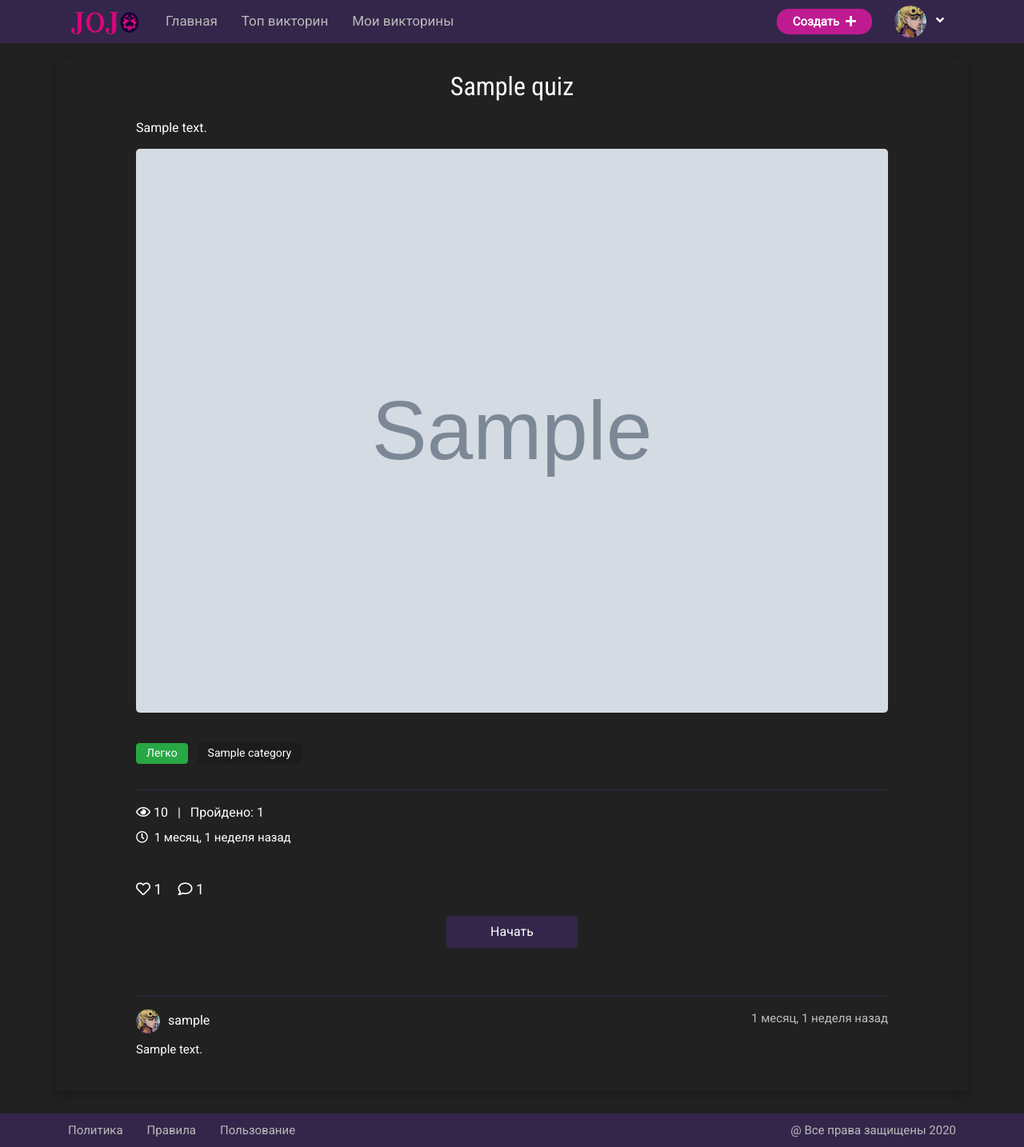
After one commit to MalikDeveloper2077/quizapp, a Django app: a page that uses templates/base.html in a window 1280 px wide. The commit adds this page. Shown: the whole page at 80% size. Run offline with Django 3.2, Linux system fonts and the light colour scheme; tables that the repository leaves empty hold one stand-in row (values such as "Sample post"); grey boxes marked "Sample" are stand-in pictures; some libraries are stand-ins or nearby versions.

Commit message:
Added a detail page of the quizzes. Created the comment model

```diff
--- a/quizapp/models.py
+++ b/quizapp/models.py
@@ -2,6 +2,8 @@ from time import time
 
 from django.db import models
 from django.conf import settings
+from django.urls import reverse
+
 from .for_slug import slugify as my_slugify
 
 
@@ -48,8 +50,17 @@ class Quiz(models.Model):
         null=True
     )
 
+    def get_absolute_url(self):
+        return reverse('quiz-detail', kwargs={'slug': self.slug})
+
     def get_likes_count(self):
         return self.likes.count()
+
+    def get_completed_count(self):
+        return self.completed.count()
+
+    def get_comments_count(self):
+        return self.comments.count()
 
     def __str__(self):
         return self.title
@@ -73,7 +84,7 @@ class Quiz(models.Model):
 
 
 class Category(models.Model):
-    """Category for the questions"""
+    """Category for the quiz"""
     name = models.CharField('Имя категории', max_length=30)
 
     def __str__(self):
@@ -82,6 +93,32 @@ class Category(models.Model):
     class Meta:
         verbose_name = 'Категория'
         verbose_name_plural = 'Категории'
+
+
+class Comment(models.Model):
+    """Comment for the quiz"""
+    quiz = models.ForeignKey(
+        Quiz,
+        on_delete=models.CASCADE,
+        verbose_name='Викторина',
+        related_name='comments'
+    )
+    author = models.ForeignKey(
+        settings.AUTH_USER_MODEL,
+        on_delete=models.PROTECT,
+        verbose_name='Автор',
+        related_name='comments'
+    )
+    body = models.TextField('Текст')
+    date = models.DateTimeField(auto_now_add=True, verbose_name='Дата создания')
+
+    def __str__(self):
+        return self.body
+
+    class Meta:
+        verbose_name = 'Комментарий'
+        verbose_name_plural = 'Комментарии'
+        ordering = ['-date']
 
 
 class Question(models.Model):
--- a/quizapp/static/css/style.css
+++ b/quizapp/static/css/style.css
@@ -7,9 +7,9 @@ p {
 
 .quiz {
   margin-bottom: 40px;
-  -webkit-box-shadow: 0 6px 13px 0px rgba(0,0,0,0.4);
-  -moz-box-shadow: 0 6px 13px 0px rgba(0,0,0,0.4);
-  box-shadow: 0 6px 13px 0px rgba(0,0,0,0.4);
+  -webkit-box-shadow: 0 6px 12px 0px rgba(0,0,0,0.3);
+  -moz-box-shadow: 0 6px 12px 0px rgba(0,0,0,0.3);
+  box-shadow: 0 6px 12px 0px rgba(0,0,0,0.3);
   padding: 15px 18px;
   border-radius: 6px;
 }
@@ -40,12 +40,12 @@ p {
   color: #fff;
 }
 
-.quiz__likes {
+.quiz__likes, .quiz__comments {
   margin-top: 15px;
   font-size: 16px;
 }
 
-.quiz__views {
+.quiz__views-home {
   display: inline-block;
   margin-bottom: 8px;
 }
@@ -65,14 +65,14 @@ p {
   box-shadow: none;
 }
 
-.quiz__date {
+.quiz__date-home {
   margin-left: 5px;
 }
 
-.fa-eye {
+.fa-eye-home {
+  margin-right: 4px;
+  color: #c4c2c2;
   font-size: 13px;
-  margin-right: 4px;
-  color: #c4c2c2
 }
 
 .liked-heart {
@@ -107,7 +107,6 @@ p {
   display: flex;
   justify-content: center;
   align-items: center;
-  margin-bottom: 30px;
 }
 
 .active-pagination {
@@ -140,3 +139,73 @@ p {
 
 /* Detail Page
 =============*/
+
+.detail-container {
+  -webkit-box-shadow: 0 4px 12px 0px rgba(0,0,0,0.3);
+  -moz-box-shadow: 0 4px 12px 0px rgba(0,0,0,0.3);
+  box-shadow: 0 4px 12px 0px rgba(0,0,0,0.3);
+  padding: 15px 100px 25px 100px;
+  margin-bottom: 20px;
+}
+
+
+/* Quiz detail section */
+
+.quiz-detail__photo {
+  width: 100%;
+  margin-bottom: 30px;
+  border-radius: 5px;
+}
+
+.quiz-detail__title {
+  text-align: center;
+  margin-bottom: 23px;
+  font-family: 'Roboto Condensed', sans-serif;
+}
+
+.quiz__likes-detail {
+  display: inline-block;
+}
+
+.quiz-detail__btn-start {
+  margin-top: 20px;
+  display: -webkit-flex;
+  display: -ms-flex;
+  display: flex;
+  justify-content: center;
+  margin-bottom: 60px;
+}
+
+.btn-start {
+  padding: 8px 55px;
+}
+
+.quiz__likes-detail, .quiz__comments-detail {
+  font-size: 18px;
+}
+
+
+/* Comment section */
+
+.comment {
+  margin-bottom: 10px;
+}
+
+.comment__username-wrap {
+  display: -webkit-flex;
+  display: -ms-flex;
+  display: flex;
+  justify-content: space-between;
+}
+
+.comment__date {
+  color: #bdbdbd;
+}
+
+.user__img {
+  width: 30px;
+  height: 30px;
+  border-radius: 50%;
+  object-fit: cover;
+  margin-right: 6px;
+}
--- /dev/null
+++ b/quizapp/templates/quizapp/quiz_detail.html
@@ -0,0 +1,87 @@
+{% extends 'base.html' %}
+{% load static %}
+{% load humanize %}
+{% block title %}{{ quiz.title }}{% endblock %}
+{% block links %}
+<link rel="stylesheet" href="{% static 'css/style.css' %}">
+{% endblock %}
+
+{% block content %}
+<div class="container detail-container">
+
+  <!-- Quiz detail section -->
+  <section class="quiz-detail">
+    <h2 class="quiz-detail__title">{{ quiz.title }}</h2>
+    <h6 class="quiz-detail__body mb-3">{{ quiz.body }}</h6>
+
+    {% if quiz.photo %}
+    <img src="{{ quiz.photo.url }}" class="quiz-detail__photo" alt="Photo">
+    {% endif %}
+
+    <button class="btn quiz__level mb-3
+    {% if quiz.level == 'Легко' %}btn-success{% endif %}
+    {% if quiz.level == 'Средне' %}btn-primary{% endif %}
+    {% if quiz.level == 'Сложно' %}btn-hard{% endif %}
+    {% if quiz.level == 'Экстремально' %}btn-danger{% endif %}">
+      {{ quiz.level }}
+    </button>
+
+    {% if quiz.category %}
+    <button class="btn quiz__category mb-3">{{ quiz.category }}</button><br/>
+    {% endif %}
+
+    <hr>
+
+    <span class="quiz__views pr-2">
+      <i class="far fa-eye"></i> {{ quiz.views|intcomma }}
+    </span> |
+
+    <span class="quiz__completed pl-2">
+      Пройдено: {{ quiz.get_completed_count }}
+    </span>
+
+    <p class="quiz__date mt-2">
+      <i class="far fa-clock mr-1"></i> {{ quiz.date|naturaltime }}
+    </p>
+
+    <span class="quiz__likes quiz__likes-detail mt-4">
+      {% if user in quiz.likes.all %}
+        <i class="fas fa-heart liked-heart"></i>
+      {% else %}
+        <i class="far fa-heart"></i>
+      {% endif %}
+      {{ quiz.get_likes_count|intcomma }}
+    </span>
+
+    <span class="quiz__comments quiz__comments-detail ml-3">
+      <i class="far fa-comment"></i> {{ quiz.get_comments_count }}
+    </span>
+
+    <div class="quiz-detail__btn-start">
+      <a href="#" class="btn btn-join btn-start">Начать</a>
+    </div>
+  </section>
+
+  <!-- Comments section -->
+  <section class="comments">
+    {% for comment in quiz.comments.all %}
+    <hr>
+    <div class="comment">
+
+      <div class="comment__username-wrap">
+        <div class="user">
+          <img class="user__img" src="/static/img/testuser.png" alt="Photo">
+          <span class="user__username">{{ comment.author.username }}</span>
+        </div>
+
+        <p class="comment__date">{{ comment.date|naturaltime }}</p>
+      </div>
+
+      <p class="comment__body">{{ comment.body }}</p>
+
+    </div>
+    {% endfor %}
+  </section>
+
+</div>
+{% endblock %}
--- a/quizapp/urls.py
+++ b/quizapp/urls.py
@@ -4,5 +4,6 @@ from . import views
 
 
 urlpatterns = [
-    path('', views.QuizList.as_view(), name="home")
+    path('', views.QuizList.as_view(), name="home"),
+    path('quiz/<slug:slug>/', views.QuizDetail.as_view(), name="quiz-detail"),
 ]
--- a/quizapp/views.py
+++ b/quizapp/views.py
@@ -1,11 +1,24 @@
 from django.shortcuts import render
-from django.views.generic import ListView
+from django.views.generic import ListView, DetailView
 
 from .models import Quiz
 
 
 class QuizList(ListView):
+    """List of the quizzes + paginate"""
     model = Quiz
     template_name = 'quizapp/home.html'
     context_object_name = 'quizzes'
     paginate_by = 15
+
+    def get_context_data(self, **kwargs):
+        context = super().get_context_data(**kwargs)
+        context['active'] = 'list'
+        return context
+
+
+class QuizDetail(DetailView):
+    """Detail of the quizzes"""
+    model = Quiz
+    template_name = 'quizapp/quiz_detail.html'
+    context_object_name = 'quiz'
--- a/static/css/master.css
+++ b/static/css/master.css
@@ -1,20 +1,41 @@
+html, body {
+  height: 100%;
+}
+
 body {
   background-color: #212121;
   color: #fff;
   font-family: 'Roboto', sans-serif;
 }
 
+hr {
+  background-color: #34264a;
+}
+
 
 /* Header and footer
 ====================*/
 
+.wrap {
+  min-height: 100%;
+  position: relative;
+}
+
 header, footer {
-  padding: 7px 0;
   background-color: #34264a;
 }
 
 header {
   margin-bottom: 20px;
+  padding: 7px 0;
+}
+
+footer {
+  position: absolute;
+  bottom: 0;
+  left: 0;
+  width: 100%;
+  padding: 10px 0;
 }
 
 .header__wrapper, .footer__wrapper {
@@ -100,3 +121,11 @@ header {
 .profile__name {
   margin-left: 15px;
 }
+
+
+/* Content
+=========*/
+
+.content {
+  padding-bottom: 50px;
+}
--- a/templates/base.html
+++ b/templates/base.html
@@ -19,6 +19,8 @@
     {% block links %}{% endblock %}
   </head>
   <body>
+    <div class="wrap">
+
       <header>
         <div class="container">
           <div class="header__wrapper">
@@ -27,9 +29,21 @@
               <div class="nav__logo">
                 <img class="logo__img" src="{% static 'img/logo.png' %}">
               </div>
-            <a href="#" class="nav__item active">Главная</li>
-            <a href="#" class="nav__item">Топ викторин</li>
-            <a href="#" class="nav__item">Мои викторины</li>
+
+              <a href="/" class="nav__item
+              {% if active == 'list' %}active{% endif %}">
+                Главная
+              </a>
+
+              <a href="#" class="nav__item
+              {% if active == 'top' %}active{% endif %}">
+                Топ викторин
+              </a>
+
+              <a href="#" class="nav__item
+              {% if active == 'my_quizzes' %}active{% endif %}">
+                Мои викторины
+              </a>
             </nav>
 
             <div class="header__profile">
@@ -65,5 +79,7 @@
           </div>
         </div>
       </footer>
+
+    </div>
   </body>
 </html>
```
Also changed, not shown: quizapp/admin.py (+23 -1 lines), quizapp/templates/quizapp/home.html (+13 -5 lines). Lines whose indentation alone changed are shown as unchanged.
